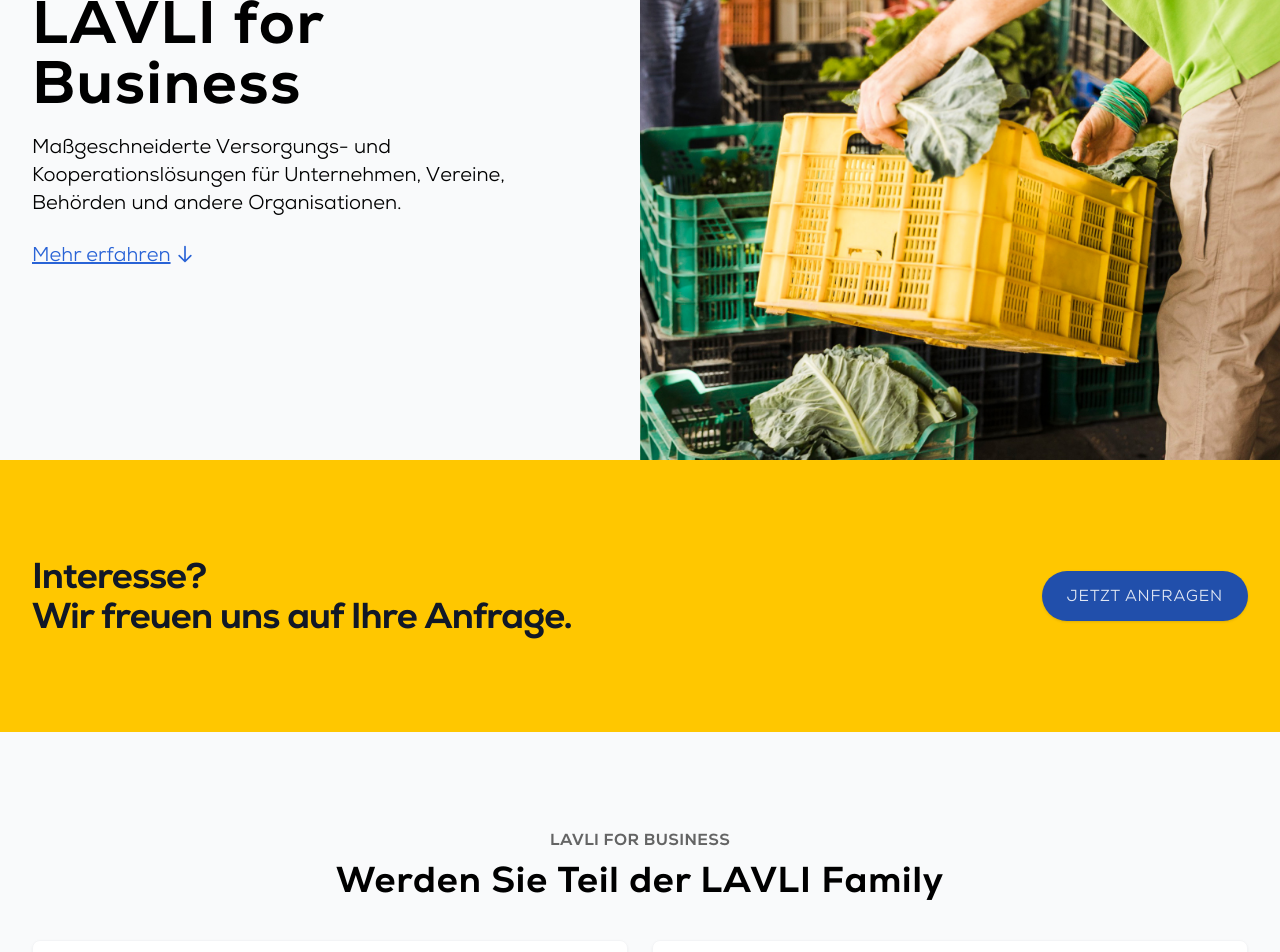
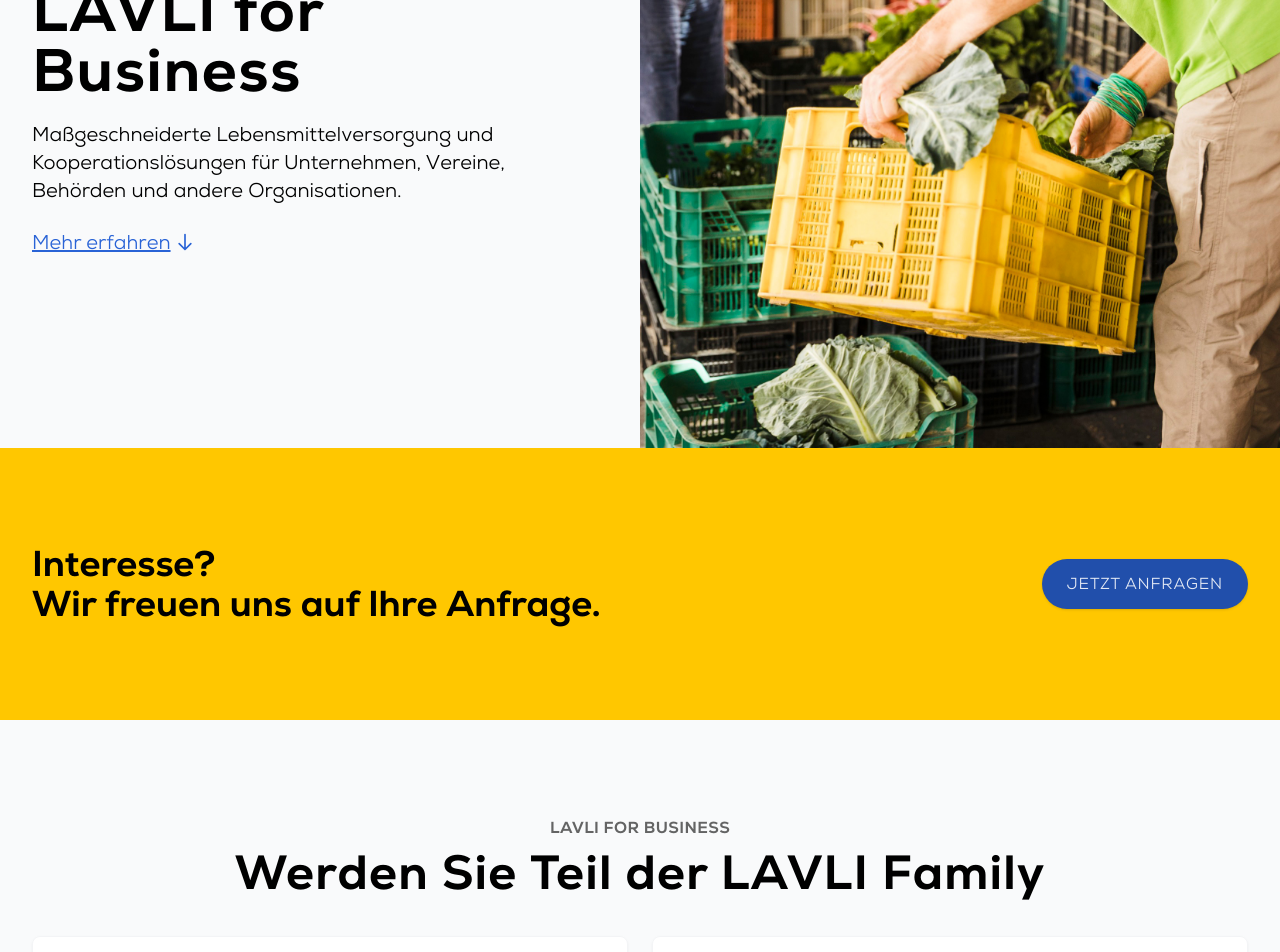
Before and after one commit to LAVLI-Food/lavli-landing-pages, a Next.js app: page /business in a window 1280 px wide. Shown: the part 340-1292 px from the top of the page. Built offline with nearby package versions, Linux system fonts and the light colour scheme.

Commit message:
Changed text stylings

```diff
--- a/src/pages/business.js
+++ b/src/pages/business.js
@@ -100,7 +100,7 @@
         </li>
         <li>
           <span style="font-weight: 800">Besondere Anlässe:</span> Es gibt
-          sicherlich viele weitere Anlässe in Ihrem Betriebsalltag zu denen
+          sicherlich viele weitere Anlässe in Ihrem Betriebsalltag, zu denen
           LAVLI einen wertvollen Beitrag leisten kann. Zum Beispiel als
           Gewinnspiel oder Verlosung einer LAVLI Jahresmitgliedschaft, als
           besondere Bonus-Komponente oder kleine Präsente für Ihre Kundinnen
@@ -191,11 +191,9 @@
 
       <div className="mx-auto w-full max-w-7xl pt-16 pb-20 lg:py-48 lg:text-left">
         <div className="px-4 sm:px-6 lg:w-1/2 lg:px-8 lg:pr-16 2xl:pl-0">
-          <h1 className="mt-3 text-4xl font-extrabold tracking-wide sm:text-5xl md:text-6xl lg:text-5xl xl:text-6xl">
-            LAVLI for Business
-          </h1>
-          <p className="mt-3 max-w-md text-lg sm:text-xl md:mt-5 md:max-w-3xl">
-            Maßgeschneiderte Versorgungs- und Kooperationslösungen für
+          <h1 className="h1">LAVLI for Business</h1>
+          <p className="mt-3 max-w-md text-lg sm:text-xl md:mt-5 md:max-w-prose">
+            Maßgeschneiderte Lebensmittelversorgung und Kooperationslösungen für
             Unternehmen, Vereine, Behörden und andere Organisationen.
           </p>
 
@@ -221,12 +219,8 @@
     aria-labelledby="details-heading">
     <div className="main-section-inner">
       <div className="lg:text-center">
-        <h2 className="text-base font-extrabold uppercase tracking-wide text-dark-medium">
-          LAVLI for Business
-        </h2>
-        <h1
-          id="details-heading"
-          className="mt-2 text-3xl font-extrabold leading-8 tracking-wide sm:text-4xl">
+        <h2 className="section-kicker">LAVLI for Business</h2>
+        <h1 id="details-heading" className="section-h1 mt-2">
           Werden Sie Teil der LAVLI Family
         </h1>
       </div>
@@ -316,17 +310,19 @@
 const OurValues = () => (
   <section className="main-section" aria-labelledby="our-values-heading">
     <div className="main-section-inner">
-      <h1 id="our-values-heading" className="h1">
+      <h1 id="our-values-heading" className="section-h1">
         Passen wir zusammen?
       </h1>
       <ul
         role="list"
-        className="grid grid-cols-1 gap-6 md:grid-cols-2 lg:grid-cols-3">
+        className="mt-8 grid grid-cols-1 gap-6 md:grid-cols-2 lg:grid-cols-3">
         {values.map((value) => (
           <li
             key={value.title}
             className="col-span-1 flex flex-col divide-y divide-gray-100 rounded-lg bg-blue-40 text-light drop-shadow-lg">
-            <h2 className="h2 p-6 pb-1 text-center">{value.title}</h2>
+            <h2 className="p-6 pb-4 text-center text-2xl font-extrabold tracking-wide lg:text-3xl">
+              {value.title}
+            </h2>
             <div
               className="p-6 text-lg"
               dangerouslySetInnerHTML={{ __html: value.text }}
@@ -342,7 +338,7 @@
 const CTA = ({ onClick }) => (
   <section className="main-section bg-brand-orange-light">
     <div className="main-section-inner lg:flex lg:items-center lg:justify-between">
-      <h1 className="text-3xl font-extrabold tracking-tight text-gray-900 md:text-4xl">
+      <h1 className="text-2xl font-extrabold sm:text-3xl xl:text-4xl">
         <span className="block">Interesse?</span>
         <span className="block">Wir freuen uns auf Ihre Anfrage.</span>
       </h1>
--- a/styles/globals.css
+++ b/styles/globals.css
@@ -26,186 +26,6 @@
       url(/fonts/faaba122-0508-40a3-acfb-f74709081e74.woff2) format('woff2'),
       url(/fonts/070ec778-3332-4191-9fd8-8fdd2ca1b2b3.woff) format('woff');
   }
-
-  /* Inter Regular latin */
-  /* @font-face {
-    font-family: 'Inter';
-    font-style: normal;
-    font-weight: 400;
-    font-display: swap;
-    src: url(/fonts/inter--400--latin.woff2) format('woff2');
-    unicode-range: U+0000-00FF, U+0131, U+0152-0153, U+02BB-02BC, U+02C6, U+02DA,
-      U+02DC, U+2000-206F, U+2074, U+20AC, U+2122, U+2191, U+2193, U+2212,
-      U+2215, U+FEFF, U+FFFD;
-  } */
-
-  /* Inter Semi-bold latin */
-  /* @font-face {
-    font-family: 'Inter';
-    font-style: normal;
-    font-weight: 600;
-    font-display: swap;
-    src: url(/fonts/inter--600--latin.woff2) format('woff2');
-    unicode-range: U+0000-00FF, U+0131, U+0152-0153, U+02BB-02BC, U+02C6, U+02DA,
-      U+02DC, U+2000-206F, U+2074, U+20AC, U+2122, U+2191, U+2193, U+2212,
-      U+2215, U+FEFF, U+FFFD;
-  } */
-
-  /* Inter Extra-bold latin */
-  /* @font-face {
-    font-family: 'Inter';
-    font-style: normal;
-    font-weight: 800;
-    font-display: swap;
-    src: url(/fonts/inter--800--latin.woff2) format('woff2');
-    unicode-range: U+0000-00FF, U+0131, U+0152-0153, U+02BB-02BC, U+02C6, U+02DA,
-      U+02DC, U+2000-206F, U+2074, U+20AC, U+2122, U+2191, U+2193, U+2212,
-      U+2215, U+FEFF, U+FFFD;
-  } */
-
-  /* DM Sans Regular latin */
-  /* @font-face {
-    font-family: 'DM Sans';
-    font-style: normal;
-    font-weight: 400;
-    font-display: swap;
-    src: url(/fonts/dm_sans--400--latin.woff2) format('woff2');
-    unicode-range: U+0000-00FF, U+0131, U+0152-0153, U+02BB-02BC, U+02C6, U+02DA,
-      U+02DC, U+2000-206F, U+2074, U+20AC, U+2122, U+2191, U+2193, U+2212,
-      U+2215, U+FEFF, U+FFFD;
-  } */
-
-  /* DM Sans Medium latin */
-  /* @font-face {
-    font-family: 'DM Sans';
-    font-style: normal;
-    font-weight: 500;
-    font-display: swap;
-    src: url(/fonts/dm_sans--500--latin.woff2) format('woff2');
-    unicode-range: U+0000-00FF, U+0131, U+0152-0153, U+02BB-02BC, U+02C6, U+02DA,
-      U+02DC, U+2000-206F, U+2074, U+20AC, U+2122, U+2191, U+2193, U+2212,
-      U+2215, U+FEFF, U+FFFD;
-  } */
-
-  /* DM Sans Bold latin */
-  /* @font-face {
-    font-family: 'DM Sans';
-    font-style: normal;
-    font-weight: 700;
-    font-display: swap;
-    src: url(/fonts/dm_sans--700--latin.woff2) format('woff2');
-    unicode-range: U+0000-00FF, U+0131, U+0152-0153, U+02BB-02BC, U+02C6, U+02DA,
-      U+02DC, U+2000-206F, U+2074, U+20AC, U+2122, U+2191, U+2193, U+2212,
-      U+2215, U+FEFF, U+FFFD;
-  } */
-
-  /* Lexend Deca Regular latin */
-  /* @font-face {
-    font-family: 'Lexend Deca';
-    font-style: normal;
-    font-weight: 400;
-    font-display: swap;
-    src: url(/fonts/lexend_deca--400--latin.woff2) format('woff2');
-    unicode-range: U+0000-00FF, U+0131, U+0152-0153, U+02BB-02BC, U+02C6, U+02DA,
-      U+02DC, U+2000-206F, U+2074, U+20AC, U+2122, U+2191, U+2193, U+2212,
-      U+2215, U+FEFF, U+FFFD;
-  } */
-
-  /* Lexend Deca Semi-bold latin */
-  /* @font-face {
-    font-family: 'Lexend Deca';
-    font-style: normal;
-    font-weight: 600;
-    font-display: swap;
-    src: url(/fonts/lexend_deca--600--latin.woff2) format('woff2');
-    unicode-range: U+0000-00FF, U+0131, U+0152-0153, U+02BB-02BC, U+02C6, U+02DA,
-      U+02DC, U+2000-206F, U+2074, U+20AC, U+2122, U+2191, U+2193, U+2212,
-      U+2215, U+FEFF, U+FFFD;
-  } */
-
-  /* Lexend Deca Extra-bold latin */
-  /* @font-face {
-    font-family: 'Lexend Deca';
-    font-style: normal;
-    font-weight: 800;
-    font-display: swap;
-    src: url(/fonts/lexend_deca--800--latin.woff2) format('woff2');
-    unicode-range: U+0000-00FF, U+0131, U+0152-0153, U+02BB-02BC, U+02C6, U+02DA,
-      U+02DC, U+2000-206F, U+2074, U+20AC, U+2122, U+2191, U+2193, U+2212,
-      U+2215, U+FEFF, U+FFFD;
-  } */
-
-  /* Lexend Regular latin */
-  /* @font-face {
-    font-family: 'Lexend';
-    font-style: normal;
-    font-weight: 400;
-    font-display: swap;
-    src: url(/fonts/lexend--400--latin.woff2) format('woff2');
-    unicode-range: U+0000-00FF, U+0131, U+0152-0153, U+02BB-02BC, U+02C6, U+02DA,
-      U+02DC, U+2000-206F, U+2074, U+20AC, U+2122, U+2191, U+2193, U+2212,
-      U+2215, U+FEFF, U+FFFD;
-  } */
-
-  /* Lexend Semi-bold latin */
-  /* @font-face {
-    font-family: 'Lexend';
-    font-style: normal;
-    font-weight: 600;
-    font-display: swap;
-    src: url(/fonts/lexend--600--latin.woff2) format('woff2');
-    unicode-range: U+0000-00FF, U+0131, U+0152-0153, U+02BB-02BC, U+02C6, U+02DA,
-      U+02DC, U+2000-206F, U+2074, U+20AC, U+2122, U+2191, U+2193, U+2212,
-      U+2215, U+FEFF, U+FFFD;
-  } */
-
-  /* Lexend Extra-bold latin */
-  /* @font-face {
-    font-family: 'Lexend';
-    font-style: normal;
-    font-weight: 800;
-    font-display: swap;
-    src: url(/fonts/lexend--800--latin.woff2) format('woff2');
-    unicode-range: U+0000-00FF, U+0131, U+0152-0153, U+02BB-02BC, U+02C6, U+02DA,
-      U+02DC, U+2000-206F, U+2074, U+20AC, U+2122, U+2191, U+2193, U+2212,
-      U+2215, U+FEFF, U+FFFD;
-  } */
-
-  /* Poppins Light latin */
-  /* @font-face {
-    font-family: 'Poppins';
-    font-style: normal;
-    font-weight: 300;
-    font-display: swap;
-    src: url(/fonts/poppins--300--latin.woff2) format('woff2');
-    unicode-range: U+0000-00FF, U+0131, U+0152-0153, U+02BB-02BC, U+02C6, U+02DA,
-      U+02DC, U+2000-206F, U+2074, U+20AC, U+2122, U+2191, U+2193, U+2212,
-      U+2215, U+FEFF, U+FFFD;
-  } */
-
-  /* Poppins Medium latin */
-  /* @font-face {
-    font-family: 'Poppins';
-    font-style: normal;
-    font-weight: 500;
-    font-display: swap;
-    src: url(/fonts/poppins--500--latin.woff2) format('woff2');
-    unicode-range: U+0000-00FF, U+0131, U+0152-0153, U+02BB-02BC, U+02C6, U+02DA,
-      U+02DC, U+2000-206F, U+2074, U+20AC, U+2122, U+2191, U+2193, U+2212,
-      U+2215, U+FEFF, U+FFFD;
-  } */
-
-  /* Poppins Bold latin */
-  /* @font-face {
-    font-family: 'Poppins';
-    font-style: normal;
-    font-weight: 700;
-    font-display: swap;
-    src: url(/fonts/poppins--700--latin.woff2) format('woff2');
-    unicode-range: U+0000-00FF, U+0131, U+0152-0153, U+02BB-02BC, U+02C6, U+02DA,
-      U+02DC, U+2000-206F, U+2074, U+20AC, U+2122, U+2191, U+2193, U+2212,
-      U+2215, U+FEFF, U+FFFD;
-  } */
 
   * {
     @apply subpixel-antialiased;
@@ -244,11 +64,19 @@
   }
 
   .h1 {
-    @apply mb-8 text-5xl font-extrabold;
+    @apply text-4xl font-extrabold tracking-wide sm:text-5xl xl:text-6xl;
   }
 
   .h2 {
-    @apply mb-4 text-3xl font-extrabold;
+    @apply text-3xl font-extrabold tracking-wide sm:text-4xl xl:text-5xl;
+  }
+
+  .section-h1 {
+    @apply text-3xl font-extrabold tracking-wide sm:text-4xl xl:text-5xl;
+  }
+
+  .section-kicker {
+    @apply text-base font-extrabold uppercase tracking-wide text-dark-medium
   }
 }
 
```
